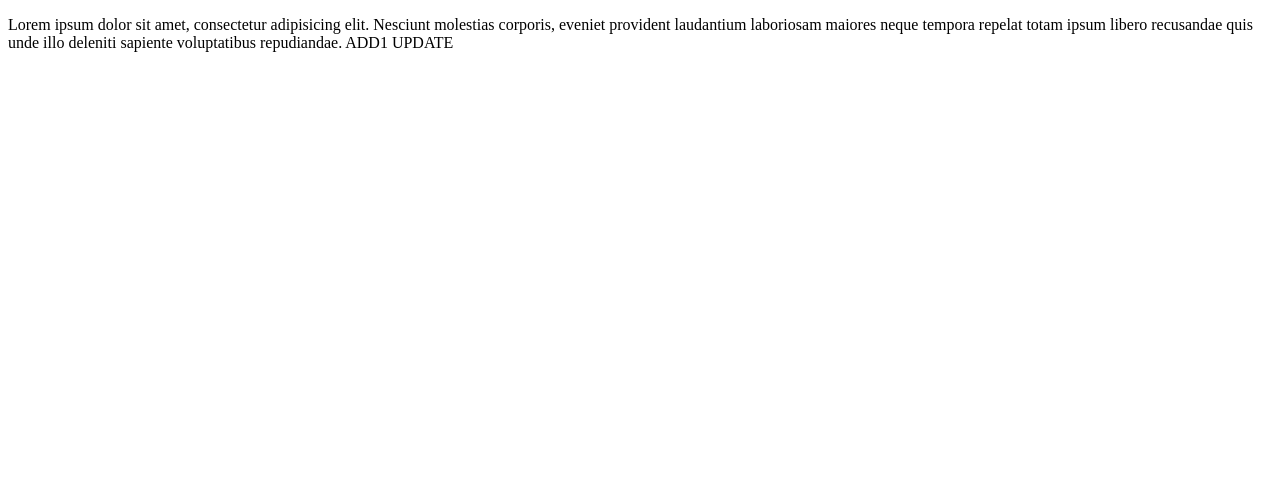
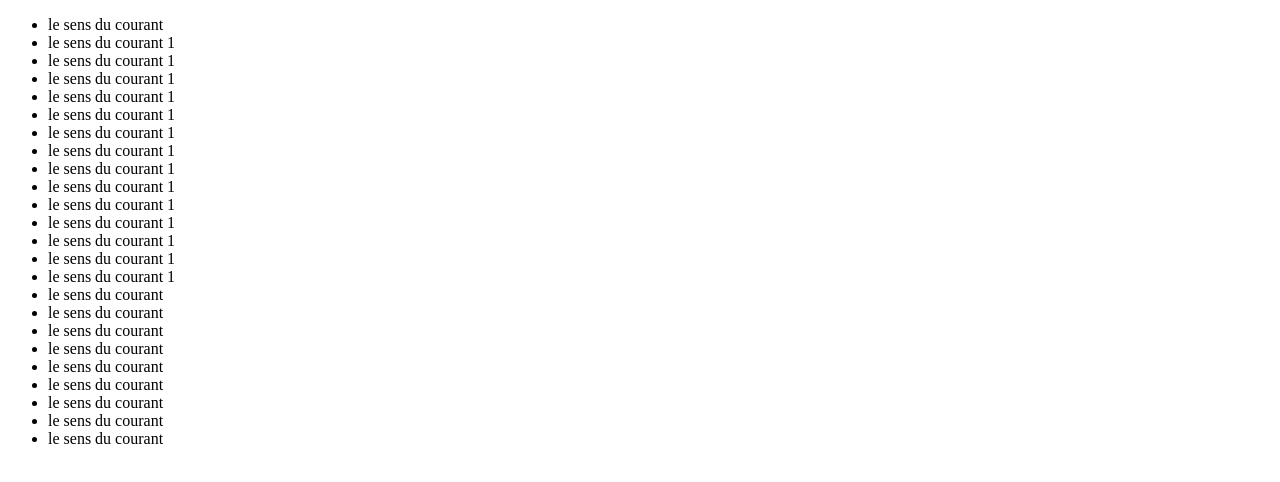
Before and after one commit to ELAALOUCH/TEST, a plain HTML site: page index.html in a window 1280 px wide. Drawn offline with Linux system fonts and the light colour scheme.

Commit message:
first commit

```diff
--- a/index.html
+++ b/index.html
@@ -7,9 +7,31 @@
     <title>Document</title>
 </head>
 <body>
-    <p>
-        Lorem ipsum dolor sit amet, consectetur adipisicing elit. Nesciunt molestias corporis, eveniet provident laudantium laboriosam maiores neque tempora repelat totam ipsum libero recusandae quis unde illo deleniti sapiente voluptatibus repudiandae.
-        ADD1 UPDATE
-    </p>
+    <ul>
+        <li>le sens du courant </li>
+        <li>le sens du courant 1</li>
+        <li>le sens du courant 1</li>
+        <li>le sens du courant 1</li>
+        <li>le sens du courant 1</li>
+        <li>le sens du courant 1</li>
+        <li>le sens du courant 1</li>
+        <li>le sens du courant 1</li>
+        <li>le sens du courant 1</li>
+        <li>le sens du courant 1</li>
+        <li>le sens du courant 1</li>
+        <li>le sens du courant 1</li>
+        <li>le sens du courant 1</li>
+        <li>le sens du courant 1</li>
+        <li>le sens du courant 1</li>
+        <li>le sens du courant </li>
+        <li>le sens du courant </li>
+        <li>le sens du courant </li>
+        <li>le sens du courant </li>
+        <li>le sens du courant </li>
+        <li>le sens du courant </li>
+        <li>le sens du courant </li>
+        <li>le sens du courant </li>
+        <li>le sens du courant </li>
+    </ul>
 </body>
 </html>
```
